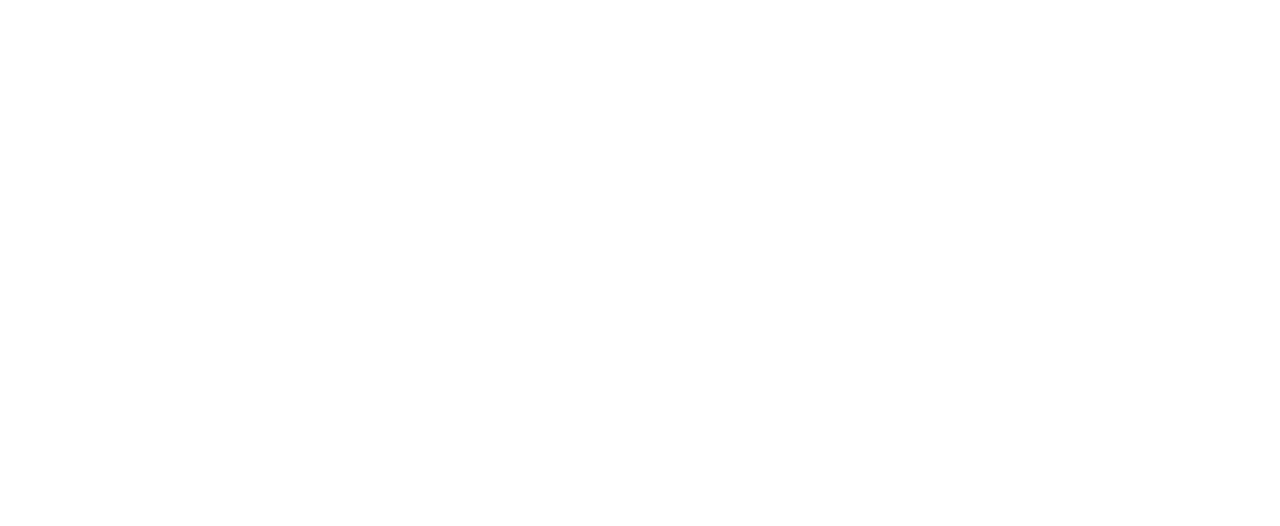
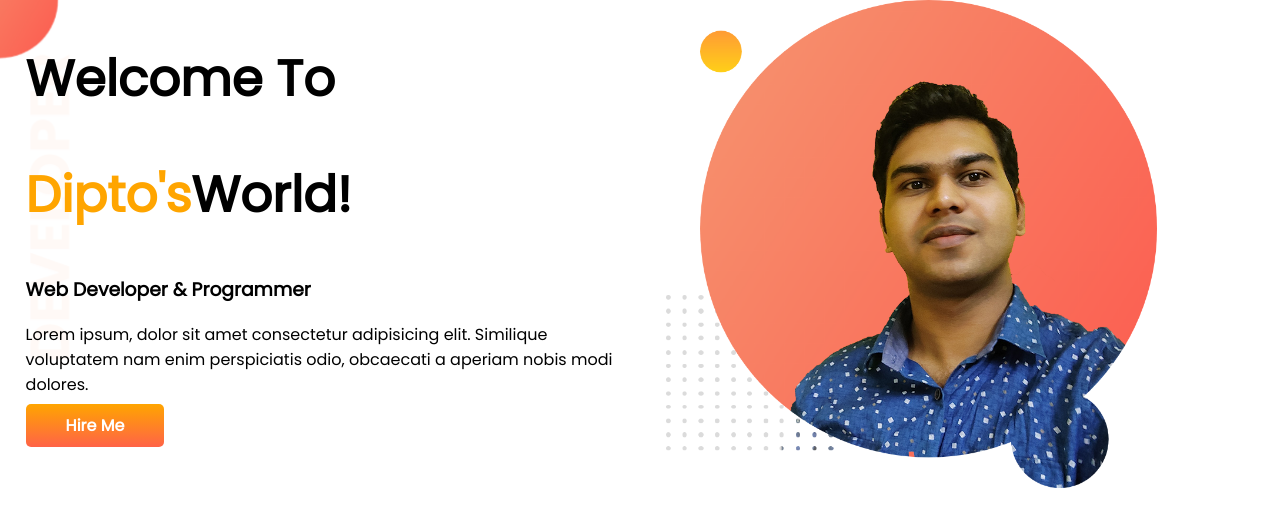
Before and after one commit to kdipto1/developer-portfolio, a plain HTML site: page index.html in a window 1280 px wide. Drawn offline with Linux system fonts and the light colour scheme.

Commit message:
top banner

```diff
--- a/index.html
+++ b/index.html
@@ -5,9 +5,26 @@
   <meta http-equiv="X-UA-Compatible" content="IE=edge">
   <meta name="viewport" content="width=device-width, initial-scale=1.0">
   <title>Dipto Portfolio</title>
+  <link rel="preconnect" href="https://fonts.googleapis.com">
+  <link rel="preconnect" href="https://fonts.gstatic.com" crossorigin>
+  <link href="https://fonts.googleapis.com/css2?family=Poppins&display=swap" rel="stylesheet">
   <link rel="stylesheet" href="style.css">
 </head>
 <body>
+  <section class="top-banner">
+    <div class="half-width">
+      <h1>Welcome To</h1>
+      <h1><span class="orange-color">Dipto's</span>World!</h1>
+      <h3>Web Developer & Programmer</h3>
+      <p>Lorem ipsum, dolor sit amet consectetur adipisicing elit. Similique voluptatem nam enim perspiciatis odio,
+        obcaecati
+        a aperiam nobis modi dolores.</p>
+        <a class="link-button" target="_blank" href="https://www.linkedin.com/in/dipto-karmaker-733271202/">Hire Me</a>
+    </div>
+    <div class="half-width">
+      <img src="images/dk-my-bg.png" alt="">
+    </div>
+  </section>
 
 </body>
 </html>
--- a/style.css
+++ b/style.css
@@ -0,0 +1,32 @@
+body{
+  font-family: 'Poppins', sans-serif;
+  margin: 0px;
+}
+h1{
+  font-size: 50px;
+}
+.orange-color{
+  color: orange;
+}
+section{
+  display: flex;
+}
+.half-width{
+  width: 50%;
+  padding-left: 2%;
+}
+.half-width img{
+  width: 80%;
+}
+.link-button{
+  text-decoration: none;
+  padding: 10px 40px;
+  background-image: linear-gradient(orange, tomato);
+  border-radius: 5px;
+  color: white;
+  font-weight: 700;
+}
+.top-banner{
+  background-image: url(images/top-banner.png);
+  background-repeat: no-repeat;
+}
```
Also changed, not shown: images/dk-my-bg.png (added), images/dream-bg.png (added), images/exp-bg.png (added), images/jhankar.png (added), images/jhankar2.png (added), images/my-bg.png (added), images/my-bg2.png (added), images/top-banner.png (added), 8 other files.
